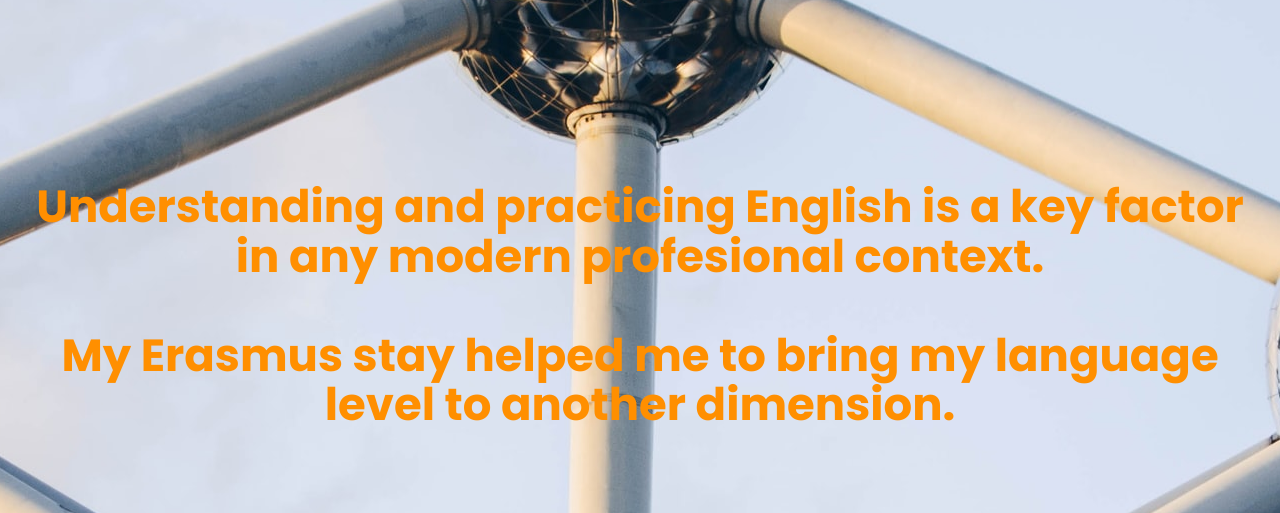
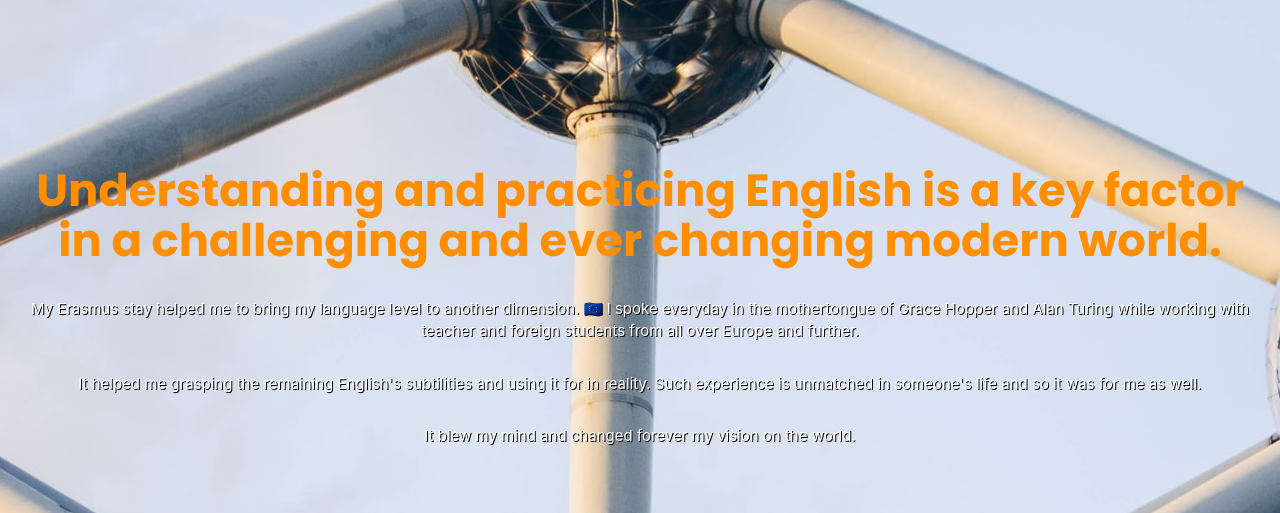
Before and after one commit to loic-leprieur/mysite-react, a React (Create React App) app: page / in a window 1280 px wide. Shown: the part 1700-2213 px from the top of the page. Built offline with nearby package versions, Linux system fonts and the light colour scheme.

Commit message:
Développement du contenu du texte sur mon séjour Erasmus et mon rapport à l'anglais

```diff
--- a/src/LanguageSkill.js
+++ b/src/LanguageSkill.js
@@ -4,13 +4,21 @@ import React from 'react'
 function LanguageSkill() {
   return (
     <div className="parallax-container">
-      <div className="container-profile container center-align valign-wrapper">
+      <div className="container-profile container">
         <h3>
-          Understanding and practicing English is a key factor in any modern profesional context.
-          <br />
-          <br />
-          My Erasmus stay helped me to bring my language level to another dimension.
+          Understanding and practicing English is a key factor in a challenging and ever changing
+          modern world.
         </h3>
+        <p>
+          My Erasmus stay helped me to bring my language level to another dimension. 🇪🇺 I spoke
+          everyday in the mothertongue of Grace Hopper and Alan Turing while working with teacher
+          and foreign students from all over Europe and further.
+        </p>{' '}
+        <p>
+          It helped me grasping the remaining English's subtilities and using it for in reality.
+          Such experience is unmatched in someone's life and so it was for me as well.
+        </p>
+        <p>It blew my mind and changed forever my vision on the world.</p>
       </div>
       <div className="parallax">
         <img src={atomium} alt="Atomium de Bruxelles" />
```
